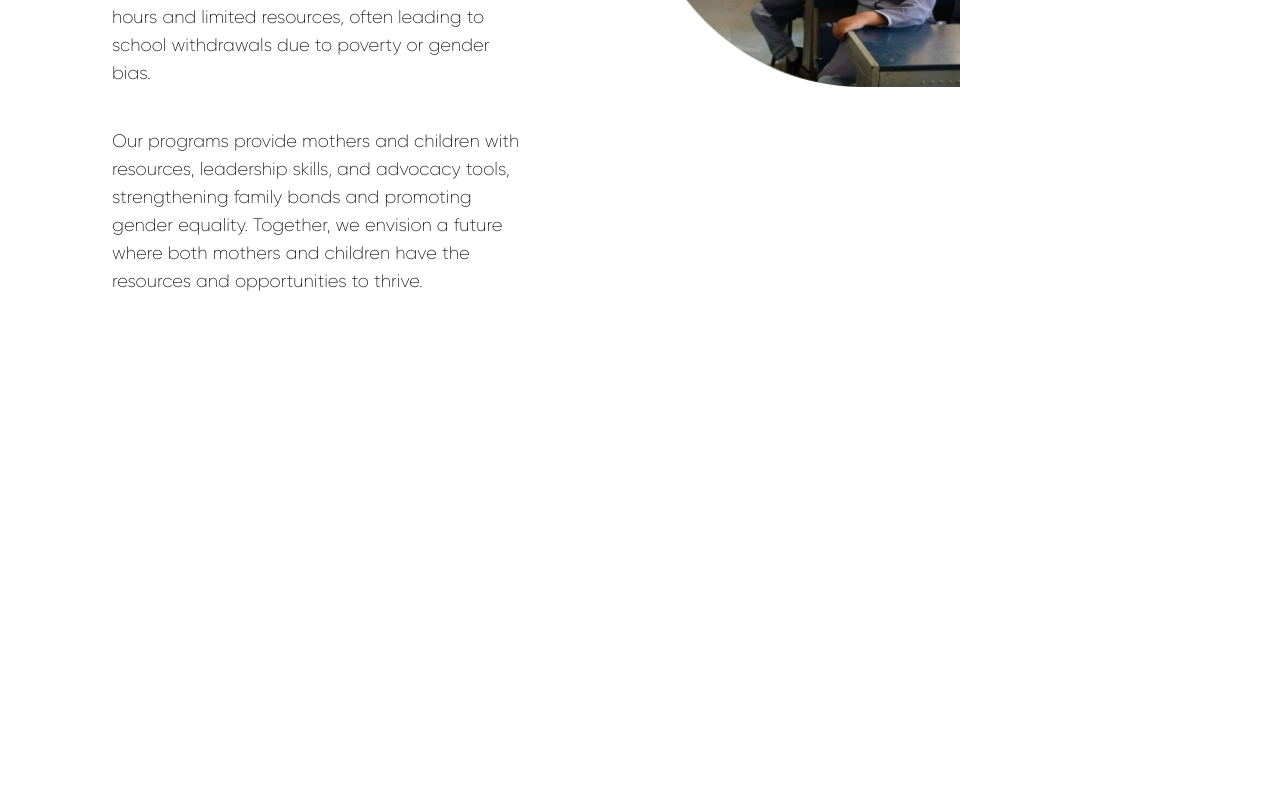
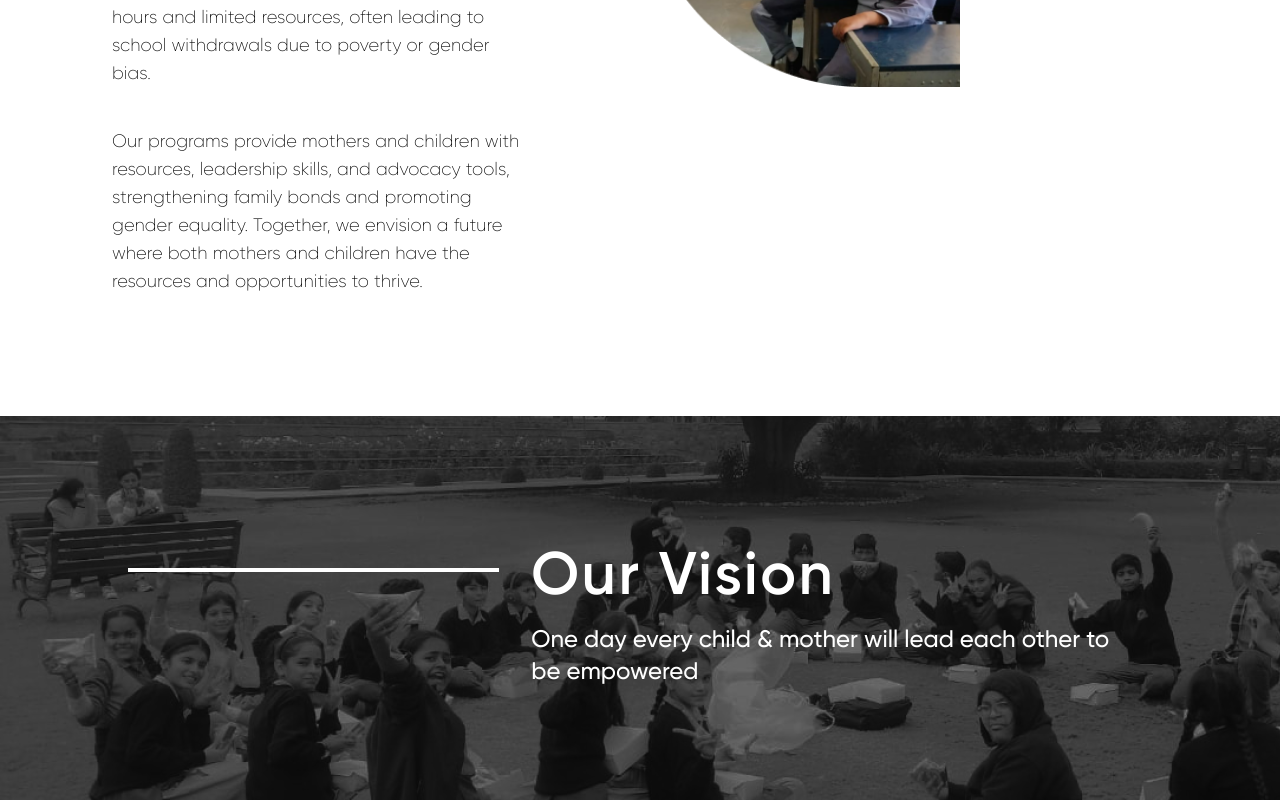
Before and after one commit to WEmpowerFoundation-24/WEmpowered_Website, a React (Vite) app in the folder Website/: page / in a window 1280 px wide. Shown: the part 1828-2628 px from the top of the page. Before the commit the page ends 2244 px from the top, so only its background shows below. Built offline with nearby package versions, Linux system fonts and the light colour scheme.

Commit message:
part-4 completed

```diff
--- a/Website/src/pages/Home.jsx
+++ b/Website/src/pages/Home.jsx
@@ -94,8 +94,9 @@ export default function Home() {
         <div className="flex justify-center relative">
           <div className="pr-72">
             <div className="font-Gilroy-700 text-6xl tracking-[0.04em] mb-10 pr-16 text-wrap leading-[75px]">
-              Empowering Mothers and Children for a <span className="text-[#791975]">
-              Resilient, Inclusive Future
+              Empowering Mothers and Children for a{" "}
+              <span className="text-[#791975]">
+                Resilient, Inclusive Future
               </span>
             </div>
             <div className="font-Gilroy-400 text-lg text-wrap pr-80">
@@ -136,6 +137,22 @@ export default function Home() {
           </div>
         </div>
       </div>
+
+      {/* Home Page-4 */}
+      <div className="relative">
+        <div className="bg-Group-Picnic w-screen h-96">
+          <div className="h-96 w-screen bg-black opacity-50 top-0"></div>
+        </div>
+        <div className="absolute top-0">
+         <div className="flex items-center px-32 py-28">
+          <div className="border-white w-[460px] border-2 self-start mt-10"></div>
+          <div className="flex flex-col text-white ml-8 pr-4 mt-1">
+            <h1 className="font-Gilroy-700 text-6xl tracking-[0.04em] pt-4">Our Vision</h1>
+            <p className="font-Gilroy-500 text-2xl pt-4 ">One day every child & mother will lead each other to be empowered</p>
+          </div>
+         </div>
+        </div>
+      </div>
     </>
   );
 }
--- a/Website/tailwind.config.js
+++ b/Website/tailwind.config.js
@@ -8,6 +8,7 @@ export default {
     extend: {
       backgroundImage:{
         'Class-student':"url('./src/assets/Home_Assets/HomePageImage.png')",
+        'Group-Picnic':"url('./src/assets/Home_Assets/GroupLunchPhoto.png')"
       },
       fontFamily:{
         'Gilroy-600': ['Gilroy-Regular', 'sans-serif'],
```
Also changed, not shown: Website/src/assets/Home_Assets/GroupLunchPhoto.png (added).
